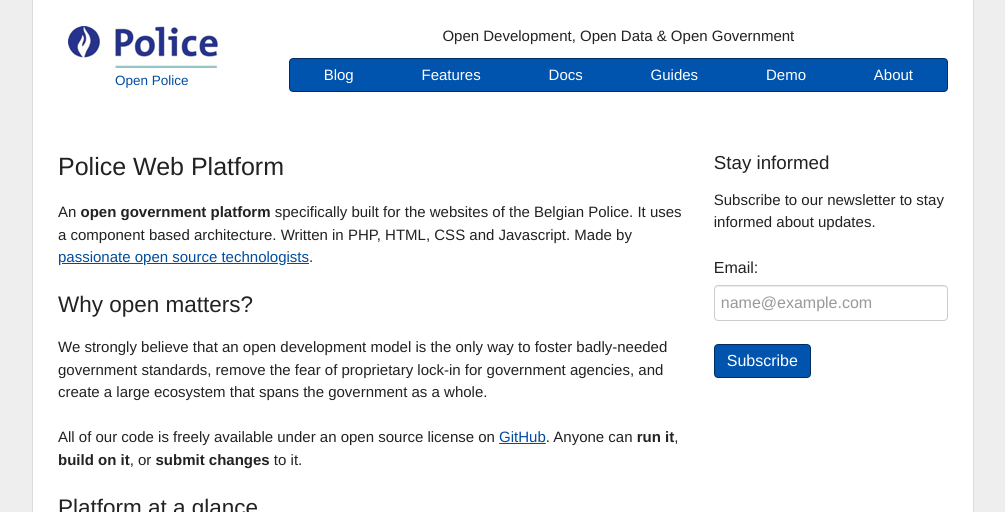
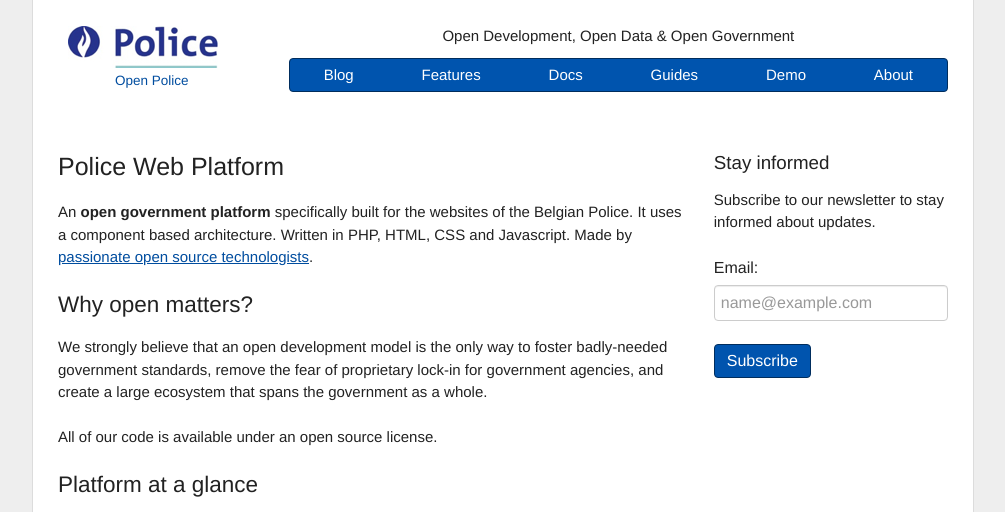
Before and after one commit to timble/www.openpolice.be, a Jekyll site: the page built from index.html, in a window 1280 px wide, cut to the strip 0-512 px from the top of the page. Shown: the whole strip, without its empty margins (137-1142 px from the left). Built offline with Jekyll 4.4.1, drawn with Linux system fonts in a browser that asks for light colours.

Commit message:
Removed GitHub link for now

```diff
--- a/index.html
+++ b/index.html
@@ -10,7 +10,7 @@ excerpt: An open government platform for the Belgian Local Police.
                 It uses a component based architecture. Written in PHP, HTML, CSS and Javascript. Made by <a href="http://www.timble.net/about/">passionate open source technologists</a>.</p>
             <h2>Why open matters?</h2>
             <p>We strongly believe that an open development model is the only way to foster badly-needed government standards, remove the fear of proprietary lock-in for government agencies, and create a large ecosystem that spans the government as a whole.</p>
-            <p>All of our code is freely available under an open source license on <a href="http://github.com/belgianpolice">GitHub</a>. Anyone can <strong>run it</strong>, <strong>build on it</strong>, or <strong>submit changes</strong> to it.</p>
+            <p>All of our code is available under an open source license.</p>
 
             <h2>Platform at a glance</h2>
             <script async class="speakerdeck-embed" data-id="4a919470ee5c0131f5bc2ac9976b5d88" data-ratio="1.33333333333333" src="//speakerdeck.com/assets/embed.js"></script>
```
